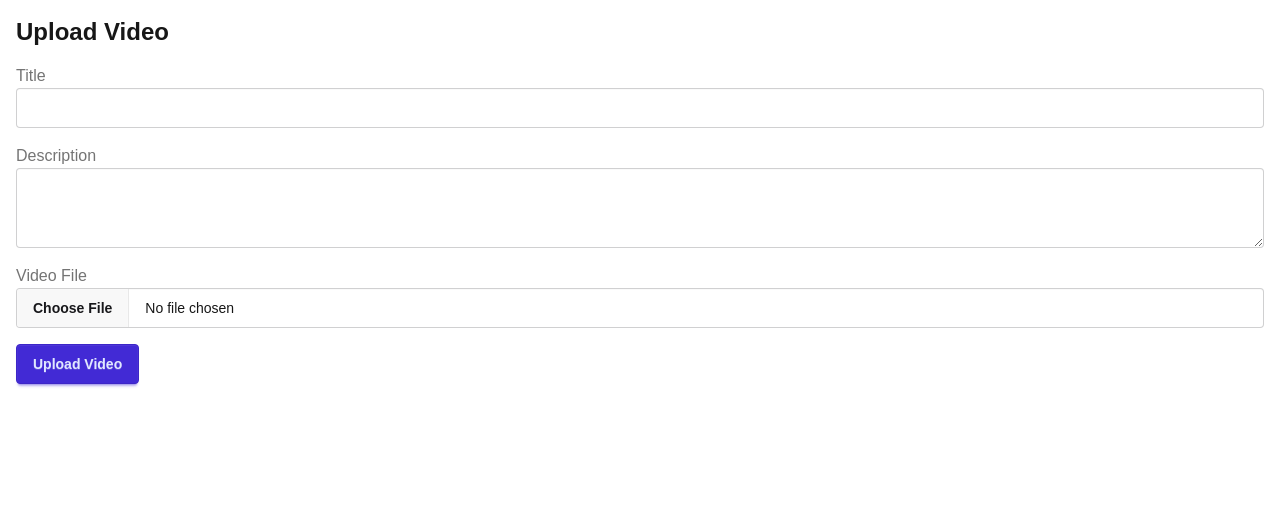
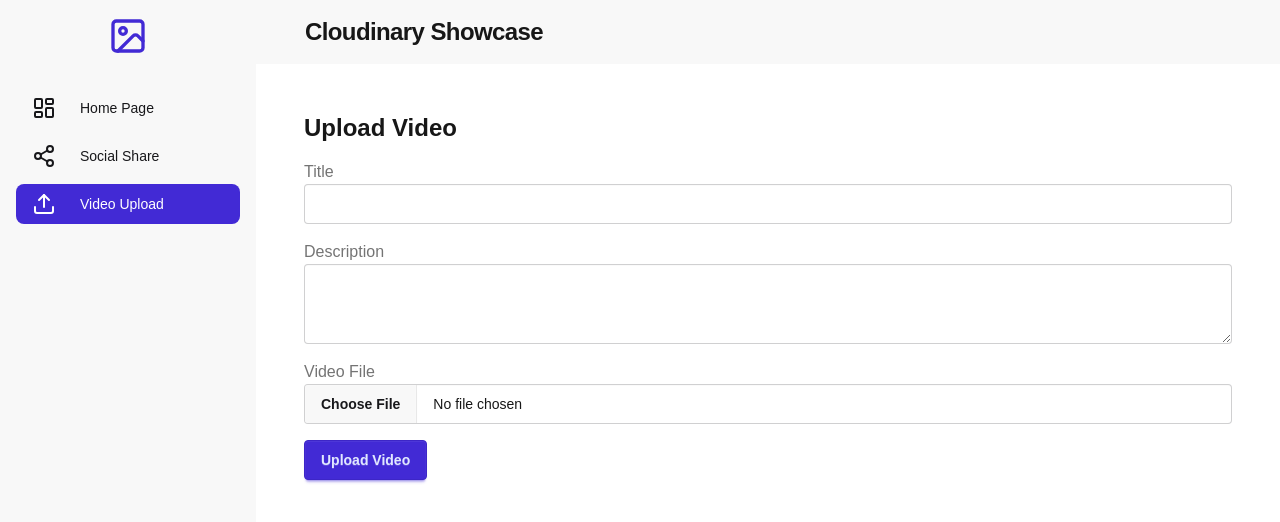
Before and after one commit to aryanghugare/Media-Saas, a Next.js app: page /video-upload in a window 1280 px wide. Shown: the top 522 px of the page. Built offline with nearby package versions, Linux system fonts and the light colour scheme; no server answers.

Commit message:
Home page and debugging

```diff
--- a/app/(app)/home/page.tsx
+++ b/app/(app)/home/page.tsx
@@ -1,10 +1,78 @@
 "use client"
-import React from 'react'
+import React, {useState, useEffect, useCallback} from 'react'
+import axios from 'axios'
+import VideoCard from '@/components/VideoCard'
+import { Video } from '@/types/index'
+function Home() {
+    const [videos, setVideos] = useState<Video[]>([])
+    const [loading, setLoading] = useState(true)
+    const [error, setError] = useState<string | null>(null)
 
-function Home() {
-  return (
-    <div>page</div>
-  )
+    const fetchVideos = useCallback(async () => {
+        try {
+            const response = await axios.get("/api/videos")
+console.log("Fetched videos:", response.data);
+            if(Array.isArray(response.data)) {
+                setVideos(response.data)
+console.log(videos)
+            } else {
+                throw new Error(" Unexpected response format");
+
+            }
+        } catch (error) {
+            console.log(error);
+            setError("Failed to fetch videos")
+
+        } finally {
+            setLoading(false)
+        }
+    }, [])
+
+    useEffect(() => {
+        fetchVideos()
+    }, [fetchVideos])
+
+// This method is used in social-share page as well
+    const handleDownload = useCallback((url: string, title: string) => {
+        () => {
+            const link = document.createElement("a");
+            link.href = url;
+            link.setAttribute("download", `${title}.mp4`);
+            link.setAttribute("target", "_blank");
+            document.body.appendChild(link);
+            link.click();
+            document.body.removeChild(link);
+
+        }
+
+    }, [])
+
+    if(loading){
+        return <div>Loading...</div>
+    }
+
+    return (
+        <div className="container mx-auto p-4">
+          <h1 className="text-2xl font-bold mb-4">Videos</h1>
+          {videos.length === 0 ? (
+            <div className="text-center text-lg text-gray-500">
+              No videos available
+            </div>
+          ) : (
+            <div className="grid grid-cols-1 sm:grid-cols-2 lg:grid-cols-3 gap-6">
+              {
+                videos.map((video) => (
+                    <VideoCard
+                        key={video.id}
+                        video={video}
+                        onDownload={handleDownload}
+                    />
+                ))
+              }
+            </div>
+          )}
+        </div>
+      );
 }
 
 export default Home
--- /dev/null
+++ b/app/(app)/layout.tsx
@@ -0,0 +1,142 @@
+"use client";
+
+import React, { useState } from "react";
+import Link from "next/link";
+import { usePathname, useRouter } from "next/navigation";
+import { useClerk, useUser } from "@clerk/nextjs";
+import {
+  LogOutIcon,
+  MenuIcon,
+  LayoutDashboardIcon,
+  Share2Icon,
+  UploadIcon,
+  ImageIcon,
+} from "lucide-react";
+
+const sidebarItems = [
+  { href: "/home", icon: LayoutDashboardIcon, label: "Home Page" },
+  { href: "/social-share", icon: Share2Icon, label: "Social Share" },
+  { href: "/video-upload", icon: UploadIcon, label: "Video Upload" },
+];
+
+export default function AppLayout({
+  children,
+}: Readonly<{
+  children: React.ReactNode;
+}>) {
+  const [sidebarOpen, setSidebarOpen] = useState(false);
+  const pathname = usePathname();
+  const router = useRouter();
+  const { signOut } = useClerk();
+  const { user } = useUser();
+
+  const handleLogoClick = () => {
+    router.push("/");
+  };
+
+  const handleSignOut = async () => {
+    await signOut();
+  };
+
+  return (
+    <div className="drawer lg:drawer-open">
+      <input
+        id="sidebar-drawer"
+        type="checkbox"
+        className="drawer-toggle"
+        checked={sidebarOpen}
+        onChange={() => setSidebarOpen(!sidebarOpen)}
+      />
+      <div className="drawer-content flex flex-col">
+        {/* Navbar */}
+        <header className="w-full bg-base-200">
+          <div className="navbar max-w-7xl mx-auto px-4 sm:px-6 lg:px-8">
+            <div className="flex-none lg:hidden">
+              <label
+                htmlFor="sidebar-drawer"
+                className="btn btn-square btn-ghost drawer-button"
+              >
+                <MenuIcon />
+              </label>
+            </div>
+            <div className="flex-1">
+              <Link href="/" onClick={handleLogoClick}>
+                <div className="btn btn-ghost normal-case text-2xl font-bold tracking-tight cursor-pointer">
+                  Cloudinary Showcase
+                </div>
+              </Link>
+            </div>
+            <div className="flex-none flex items-center space-x-4">
+              {user && (
+                <>
+                  <div className="avatar">
+                    <div className="w-8 h-8 rounded-full">
+                      <img
+                        src={user.imageUrl}
+                        alt={
+                          user.username || user.emailAddresses[0].emailAddress
+                        }
+                      />
+                    </div>
+                  </div>
+                  <span className="text-sm truncate max-w-xs lg:max-w-md">
+                    {user.username || user.emailAddresses[0].emailAddress}
+                  </span>
+                  <button
+                    onClick={handleSignOut}
+                    className="btn btn-ghost btn-circle"
+                  >
+                    <LogOutIcon className="h-6 w-6" />
+                  </button>
+                </>
+              )}
+            </div>
+          </div>
+        </header>
+        {/* Page content */}
+        <main className="flex-grow">
+          <div className="max-w-7xl mx-auto w-full px-4 sm:px-6 lg:px-8 my-8">
+            {children}
+          </div>
+        </main>
+      </div>
+      <div className="drawer-side">
+        <label htmlFor="sidebar-drawer" className="drawer-overlay"></label>
+        <aside className="bg-base-200 w-64 h-full flex flex-col">
+          <div className="flex items-center justify-center py-4">
+            <ImageIcon className="w-10 h-10 text-primary" />
+          </div>
+          <ul className="menu p-4 w-full text-base-content flex-grow">
+            {sidebarItems.map((item) => (
+              <li key={item.href} className="mb-2">
+                <Link
+                  href={item.href}
+                  className={`flex items-center space-x-4 px-4 py-2 rounded-lg ${
+                    pathname === item.href
+                      ? "bg-primary text-white"
+                      : "hover:bg-base-300"
+                  }`}
+                  onClick={() => setSidebarOpen(false)}
+                >
+                  <item.icon className="w-6 h-6" />
+                  <span>{item.label}</span>
+                </Link>
+              </li>
+            ))}
+          </ul>
+          {user && (
+            <div className="p-4">
+              <button
+                onClick={handleSignOut}
+                className="btn btn-outline btn-error w-full"
+              >
+                <LogOutIcon className="mr-2 h-5 w-5" />
+                Sign Out
+              </button>
+            </div>
+          )}
+        </aside>
+      </div>
+    </div>
+  );
+}
--- a/app/(app)/video-upload/page.tsx
+++ b/app/(app)/video-upload/page.tsx
@@ -15,8 +15,8 @@
 const MAX_FILE_SIZE = 60 * 1024 * 1024;
 
 const handleSubmit = async (e : React.FormEvent) => {
+e.preventDefault();
 setNotification("");
-e.preventDefault();
 if(!file) return ;
 if(file.size > MAX_FILE_SIZE) {
 setNotification("File size exceeds 60 MB limit.");
@@ -55,6 +55,15 @@
   return (
     <div className="container mx-auto p-4">
           <h1 className="text-2xl font-bold mb-4">Upload Video</h1>
+
+          {notification && (
+            <div className="mb-4">
+              <div className={`alert ${notification.toLowerCase().includes('success') ? 'alert-success' : 'alert-error'} shadow-lg`}>
+                <div>{notification}</div>
+              </div>
+            </div>
+          )}
+
           <form onSubmit={handleSubmit} className="space-y-4">
             <div>
               <label className="label" htmlFor="title">
--- a/app/api/video-upload/route.ts
+++ b/app/api/video-upload/route.ts
@@ -31,9 +31,10 @@
 }
 
 try {
-if(!process.env.CLOUDINARY_CLOUD_NAME || !process.env.CLOUDINARY_API_KEY || !process.env.CLOUDINARY_API_SECRET){
+if(!process.env.NEXT_PUBLIC_CLOUDINARY_CLOUD_NAME || !process.env.CLOUDINARY_API_KEY || !process.env.CLOUDINARY_API_SECRET_KEY){
     return NextResponse.json({ error: 'Cloudinary configuration missing' }, { status: 500 });
 }
+console.log("hiiioooo")
 const formData = await request.formData();
 const file = formData.get('file') as File | null;
 const title = formData.get('title') as string ;
@@ -72,7 +73,7 @@
             }
         })
 
-
+return NextResponse.json(video);
 
 } catch (error: any) {
     console.error('Cloudinary upload video error:', error);
--- a/app/api/videos/route.ts
+++ b/app/api/videos/route.ts
@@ -21,7 +21,7 @@
 console.log("Videos fetched successfully", videos)
 
 
-    return NextResponse.json({ message : "Here are the videos" , videos} , {status : 200})
+ return NextResponse.json(videos)
 } catch (error : any) {
     return NextResponse.json({ error: "Error while fetching videos" }, { status: 500 })
 }finally {
```
Also changed, not shown: types/index.ts (added, +11 -0 lines).
